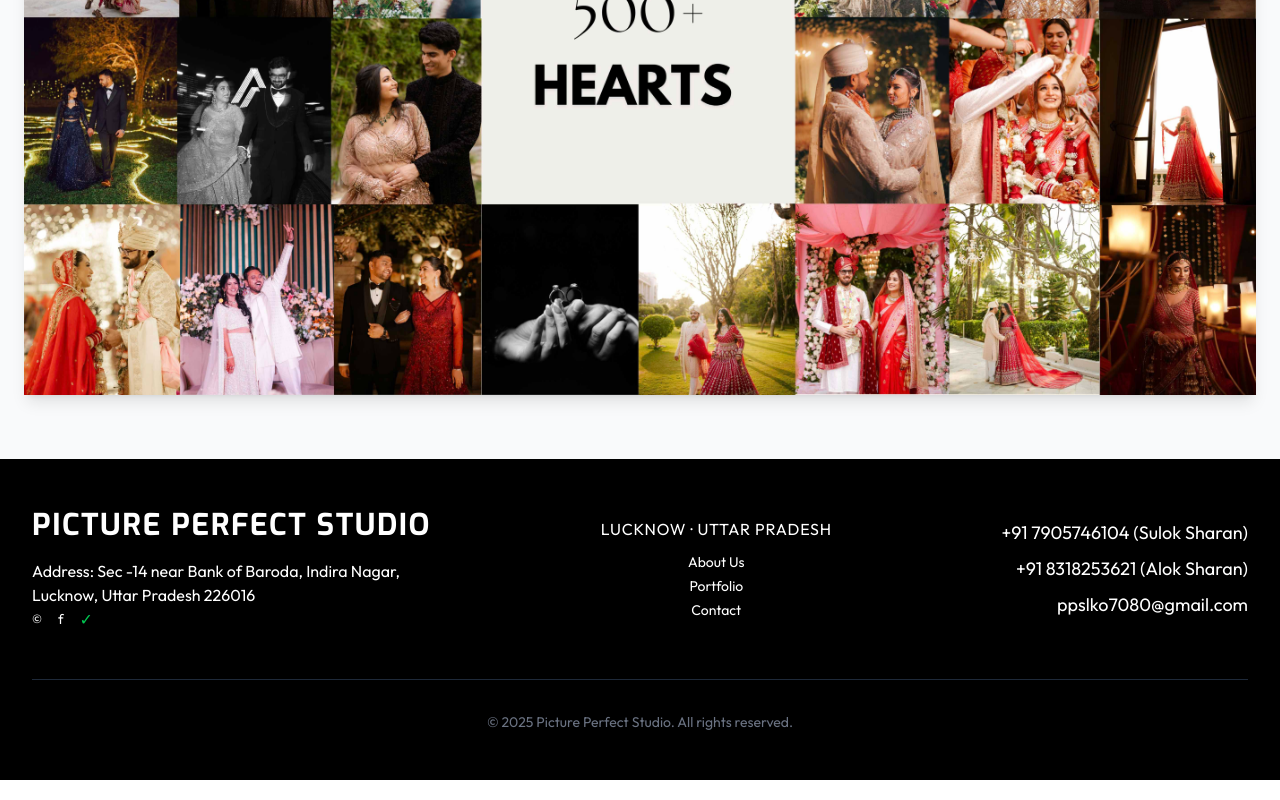
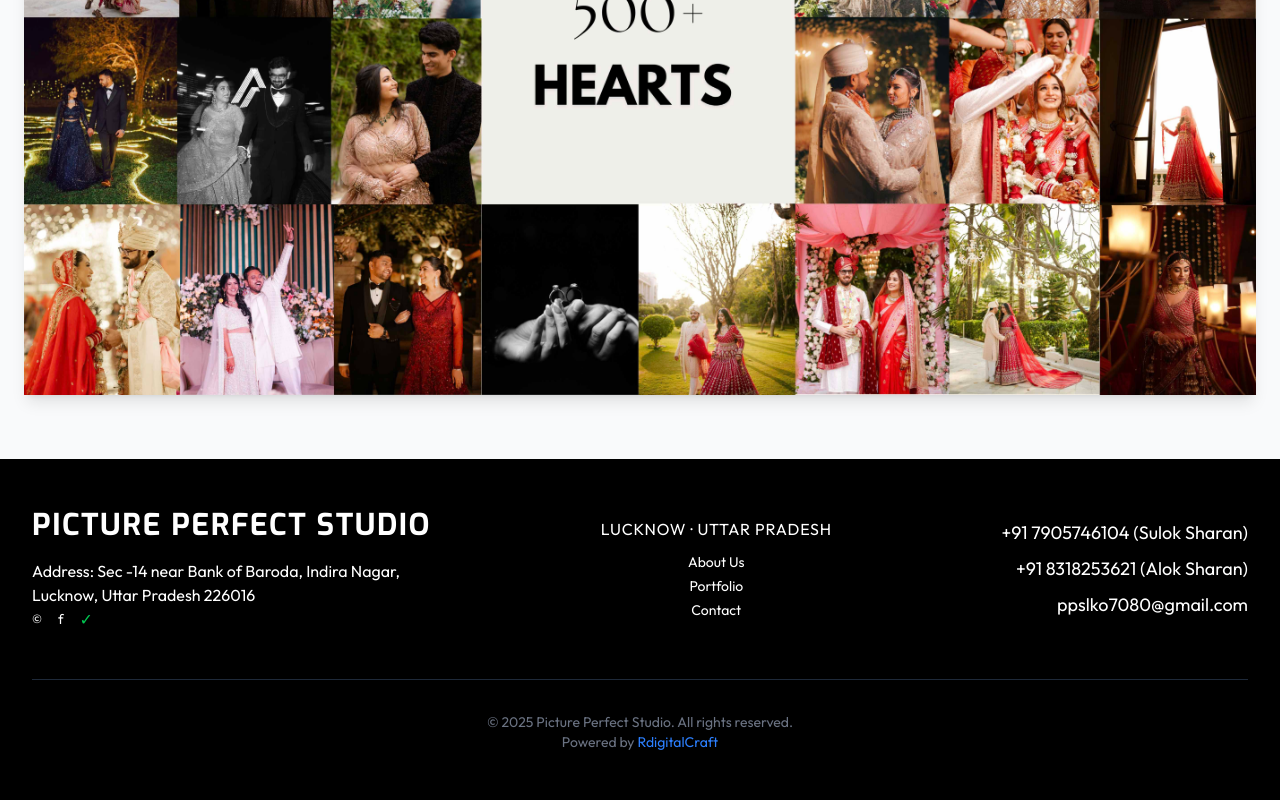
Before and after one commit to riteshd541/pps, a Next.js app: page /about in a window 1280 px wide. Shown: the part 4150-4950 px from the top of the page. Built offline with nearby package versions, Linux system fonts and the light colour scheme.

Commit message:
link update

```diff
--- a/src/app/components/Footer.js
+++ b/src/app/components/Footer.js
@@ -55,7 +55,12 @@ const Footer = () => {
         {/* Optional divider */}
         <div className="border-t border-gray-800 mt-12 pt-8 text-center text-sm text-gray-500">
           © {new Date().getFullYear()} Picture Perfect Studio. All rights
-          reserved.
+          reserved. <br /> Powered by{" "}
+          <span className="text-blue-500">
+            <a href="https://rdigitalcraft.com/" target="_blank">
+              RdigitalCraft
+            </a>
+          </span>
         </div>
       </div>
     </footer>
```
